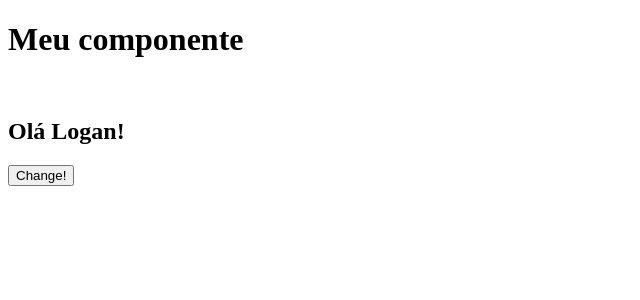
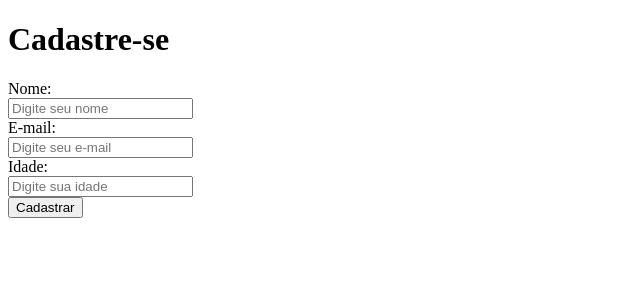
Before and after one commit to lfnd0/hands-on-reactjs, a React (Create React App) app: page / in a window 1280 px wide. Shown: the top 300 px of the page, without its empty margins (0-640 px from the left). Built offline with nearby package versions, Linux system fonts and the light colour scheme.

Commit message:
Manipulando formulário

```diff
--- a/src/App.js
+++ b/src/App.js
@@ -1,20 +1,62 @@
 import { useState } from "react";
 
 export default function App() {
-  const [student, setStudent] = useState("Logan");
+  const [name, setName] = useState("");
+  const [email, setEmail] = useState("");
+  const [age, setAge] = useState("");
 
-  function handleChangeName(name) {
-    setStudent(name);
+  const [user, setUser] = useState({});
+
+  const [formSubmitted, setFormSubmitted] = useState(false);
+
+  function handleRegister(event) {
+    event.preventDefault();
+    setUser({
+      name,
+      age,
+      email,
+    });
+    setFormSubmitted(true);
+    alert(`Bem vindo ${name}, seu cadastro foi realizado com sucesso!`)
   }
 
   return (
     <div>
-      <h1>Meu componente</h1>
-      <br />
-      <h2>Olá {student}!</h2>
-      <button onClick={() => handleChangeName(student === "Logan" ? "Spencer" : "Logan")}>
-        Change!
-      </button>
+      <h1>Cadastre-se</h1>
+
+      <form onSubmit={handleRegister}>
+        <label>Nome:</label><br />
+        <input
+          placeholder="Digite seu nome"
+          value={name}
+          onChange={(event) => setName(event.target.value)}
+        /><br />
+
+        <label>E-mail:</label><br />
+        <input
+          placeholder="Digite seu e-mail"
+          value={email}
+          onChange={(event) => setEmail(event.target.value)}
+        /><br />
+
+        <label>Idade:</label><br />
+        <input
+          placeholder="Digite sua idade"
+          value={age}
+          onChange={(event) => setAge(event.target.value)}
+        /><br />
+
+        <button type="submit">Cadastrar</button><br />
+      </form>
+
+      {
+        formSubmitted &&
+        <div>
+          <span>Nome: {user.name}</span><br />
+          <span>E-mail: {user.email}</span><br />
+          <span>Idade: {user.age}</span><br />
+        </div>
+      }
     </div>
   );
 }
```
